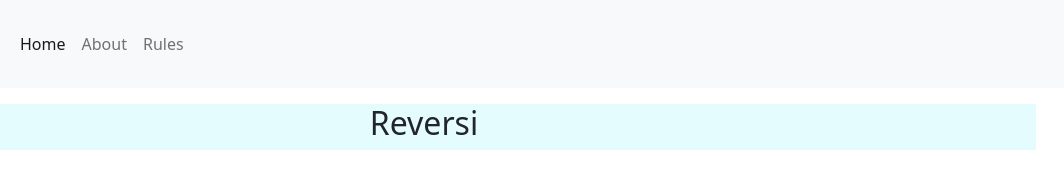
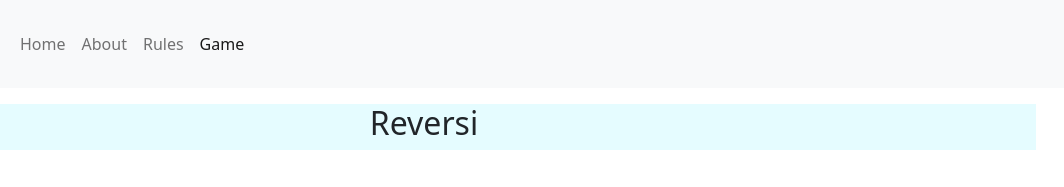
Before and after one commit to jean-hahn/reversi-jhahn, a website: page public/game.html in a window 1280 px wide. Shown: the top 187 px of the page, 216-1280 px from the left. Drawn offline with nearby package versions, Linux system fonts and the light colour scheme; no server answers.

Commit message:
fixing navigation

```diff
--- a/public/game.html
+++ b/public/game.html
@@ -30,9 +30,11 @@
       </button>
       <div class="collapse navbar-collapse" id="navbarNavAltMarkup">
         <div class="navbar-nav">
-          <a class="nav-item nav-link active" href="#">Home <span class="sr-only"></span></a>
+          <a class="nav-item nav-link" href="index.html">Home</a>
           <a class="nav-item nav-link" href="about.html">About</a>
           <a class="nav-item nav-link" href="https://en.wikipedia.org/wiki/Reversi">Rules</a>
+          <a class="nav-item nav-link active" href="#">Game<span class="sr-only"></span></a>
+
         </div>
       </div>
     </div>
```
